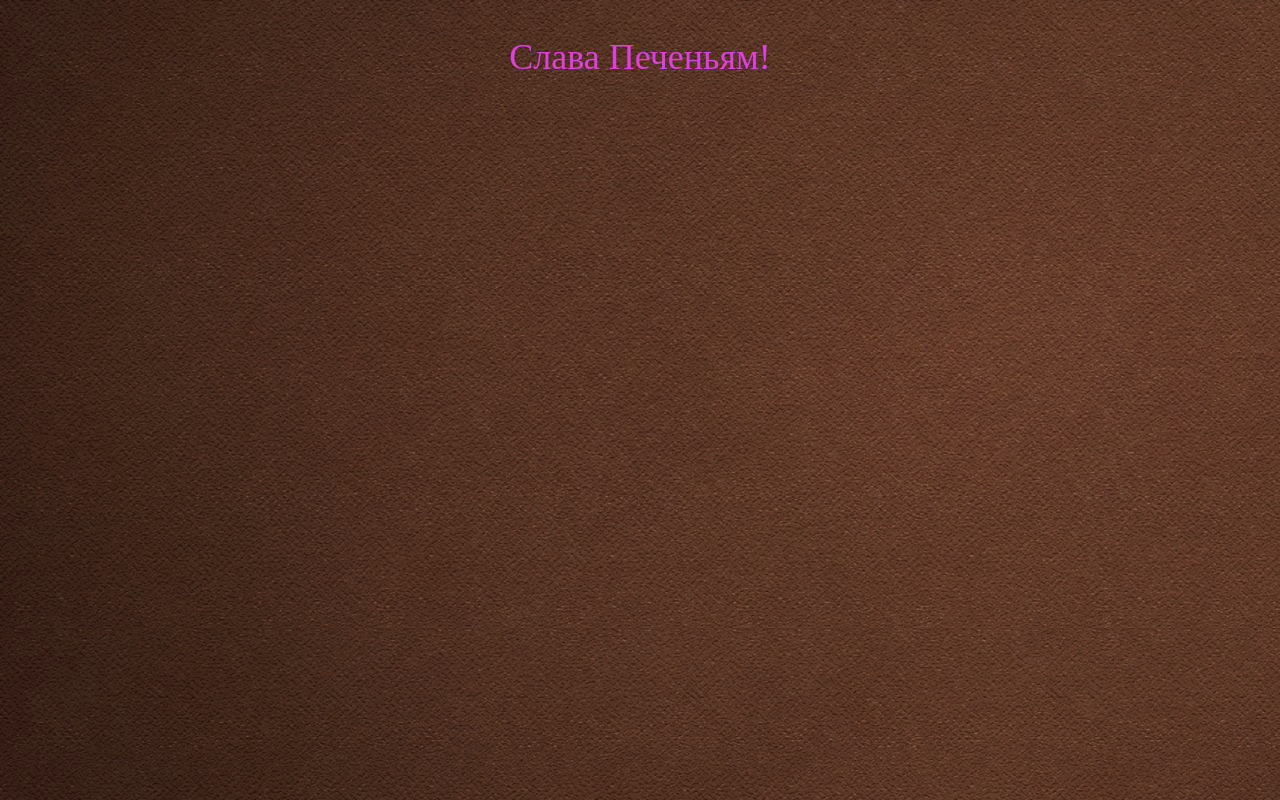
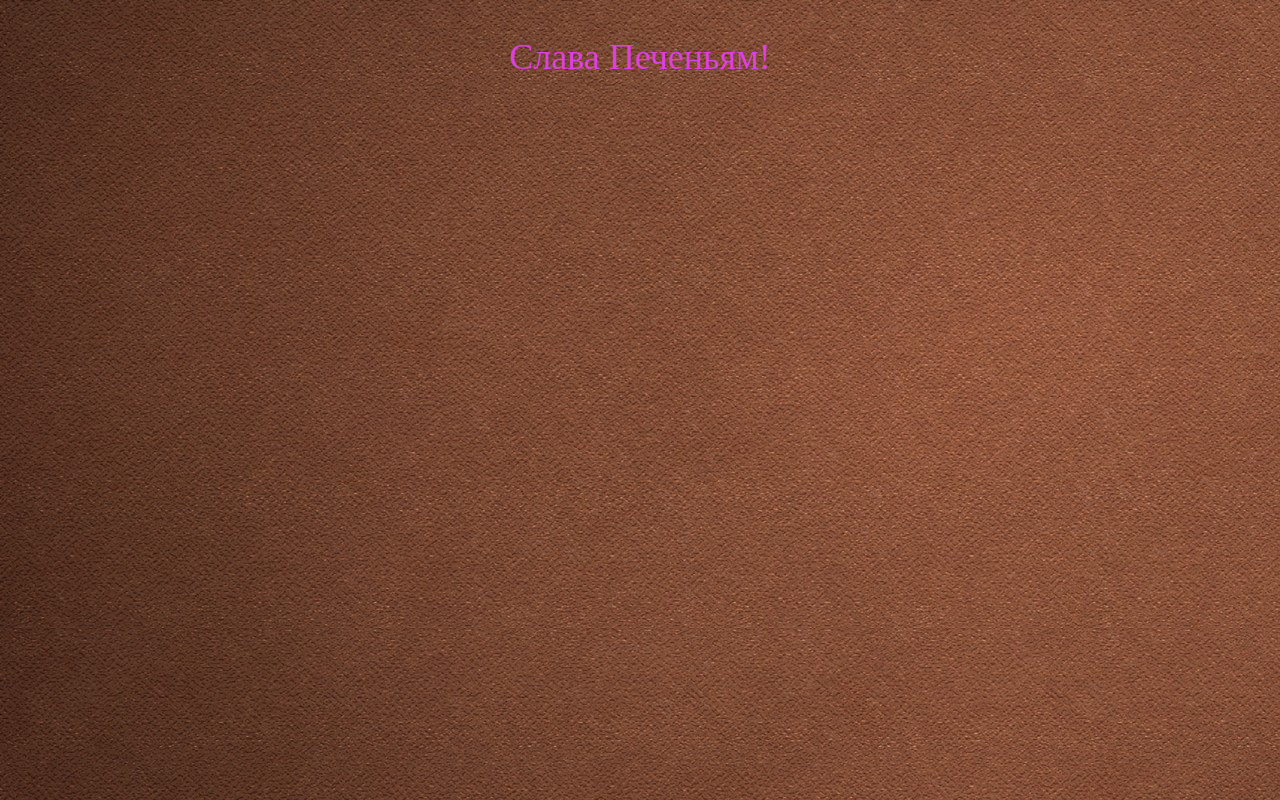
Before and after one commit to KoT-Jmot/My_First_site, a plain HTML site: page index.html in a window 1280 px wide. Drawn offline with Linux system fonts and the light colour scheme.

Commit message:
i ebal eto

```diff
--- a/index.css
+++ b/index.css
@@ -2,7 +2,7 @@ body{
     font-size: 36px;
     font-family: 'Times New Roman', Times, serif;
     color:rgb(223, 63, 223);
-    background: linear-gradient( rgba(0, 0, 0, 0.3), rgba(0, 0, 0, 0.3) ), url('pic/fon.jpg');  /*Поиграй с последними знач. rgba, главное делай их одинаковыми*/
+    background: url("pic/fon.jpg") 0 0 no-repeat fixed;  /*Поиграй с последними знач. rgba, главное делай их одинаковыми*/
 }
 .bluegreen{
     text-align: center;
```
